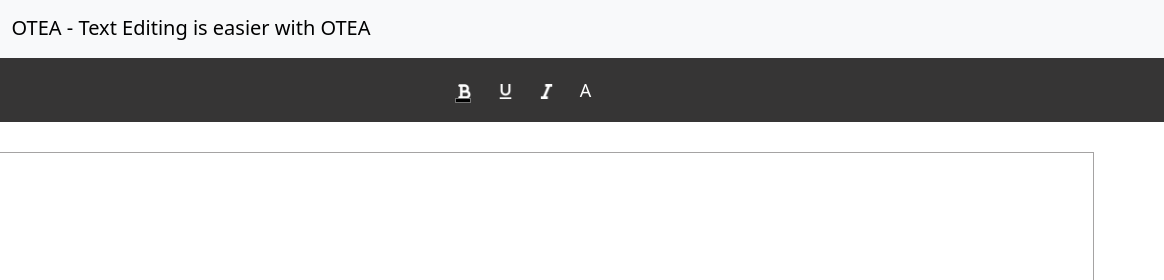
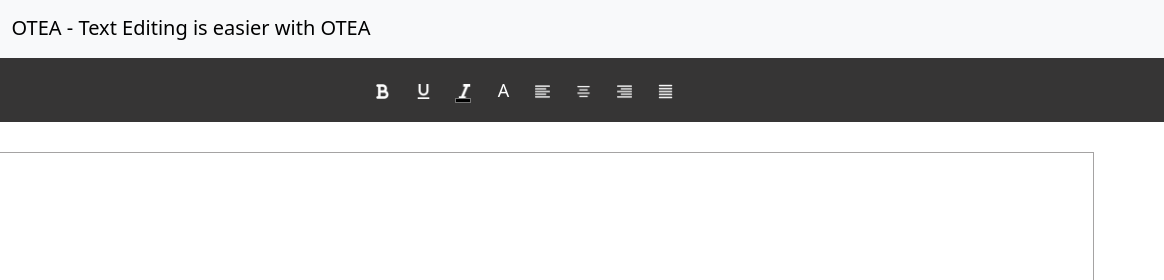
Before and after one commit to MasterINP/OTEA, a plain HTML site: page index.html in a window 1280 px wide. Shown: the top 280 px of the page, 116-1280 px from the left. Drawn offline with Linux system fonts and the light colour scheme.

Commit message:
Alignment Feature Done.

```diff
--- a/index.html
+++ b/index.html
@@ -20,9 +20,12 @@
         <button class="btn" onclick="formatText('bold')"><img src="resources/bold.png" class="img"/></button>
         <button class="btn" onclick="formatText('underline')"><img src="resources/underline.png" class="img"/></button>
         <button class="btn" onclick="formatText('italic')"><img src="resources/italics.png" class="img"/></button>
-
         <button class="btn" id="btn"><p class="para">A</p></button>
         <input type="color" class="cp" id="cp"/>
+        <button class="btn" onclick="formatText('left')"><img src="resources/left-align.png" class="img"/></button>
+        <button class="btn" onclick="formatText('center')"><img src="resources/format.png" class="img"/></button>
+        <button class="btn" onclick="formatText('right')"><img src="resources/right-align.png" class="img"/></button>
+        <button class="btn" onclick="formatText('justify')"><img src="resources/justify.png" class="img"/></button>
     </div>
       <div class="notepad" contenteditable="true" id="notepad">
 
```
